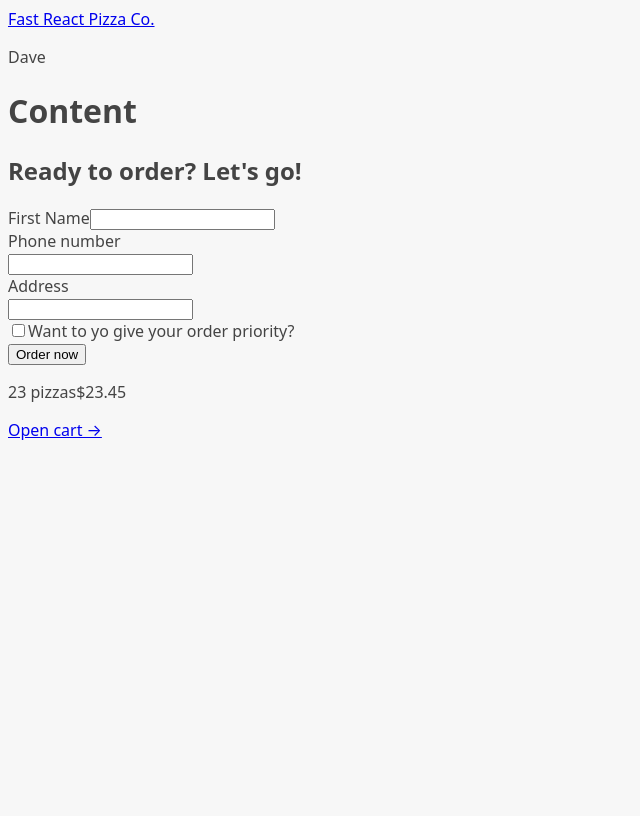
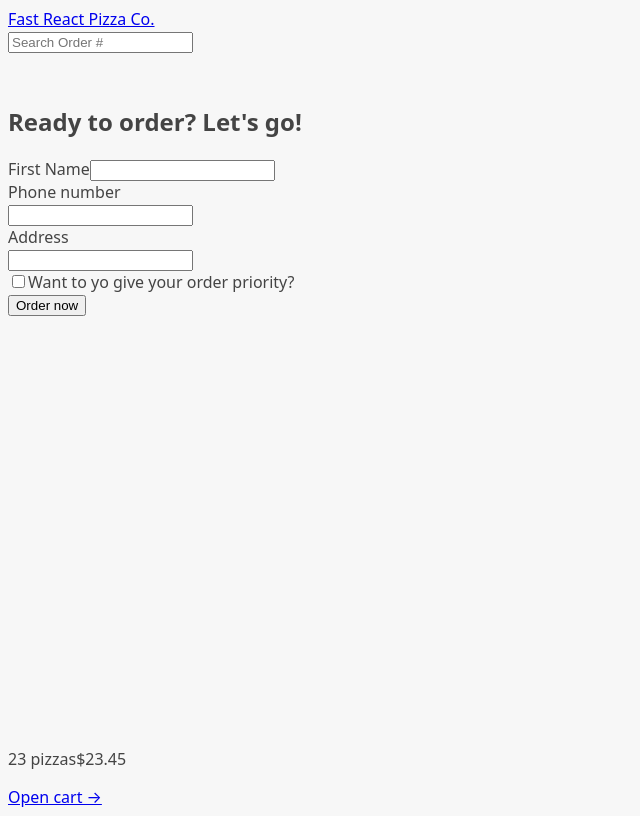
Before and after one commit to danielsadiq/16-fast-react-pizza, a React (Vite) app: page /order/new in a window 1280 px wide. Shown: the whole page, without its empty margins (0-640 px from the left). Built offline with nearby package versions, Linux system fonts and the light colour scheme.

Commit message:
part I complete

```diff
--- a/src/App.jsx
+++ b/src/App.jsx
@@ -1,20 +1,40 @@
 import { createBrowserRouter, RouterProvider } from "react-router-dom";
 import Home from "./ui/Home";
-import Menu, {loader as menuLoader} from "./features/menu/Menu";
+import Error from "./ui/Error";
+import Menu, { loader as menuLoader } from "./features/menu/Menu";
 import Cart from "./features/cart/Cart";
-import CreateOrder from "./features/order/CreateOrder";
-import Order from "./features/order/Order";
+import CreateOrder, {
+    action as createOrderAction,
+} from "./features/order/CreateOrder";
+import Order, { loader as orderLoader } from "./features/order/Order";
 import AppLayout from "./ui/AppLayout";
 
 const router = createBrowserRouter([
     {
         element: <AppLayout />,
+        // Every error in the children routes, will bubble up to the parent route,
+        // except it is handled in the route itself
+        errorElement: <Error />,
         children: [
             { path: "/", element: <Home /> },
-            { path: "/menu", element: <Menu /> },
+            {
+                path: "/menu",
+                element: <Menu />,
+                loader: menuLoader,
+                errorElement: <Error />,
+            },
             { path: "/cart", element: <Cart /> },
-            { path: "/order/new", element: <CreateOrder /> },
-            { path: "/order/:orderId", element: <Order /> },
+            {
+                path: "/order/new",
+                element: <CreateOrder />,
+                action: createOrderAction,
+            },
+            {
+                path: "/order/:orderId",
+                element: <Order />,
+                loader: orderLoader,
+                errorElement: <Error />,
+            },
         ],
     },
 ]);
--- a/src/features/menu/Menu.jsx
+++ b/src/features/menu/Menu.jsx
@@ -1,10 +1,20 @@
+import { useLoaderData } from "react-router-dom";
 import { getMenu } from "../../services/apiRestaurant";
+import MenuItem from "./MenuItem";
+
 function Menu() {
-  return <h1>Menu</h1>;
+  const menu = useLoaderData();
+  return (
+    <ul>
+      {menu.map((pizza) => (
+        <MenuItem pizza={pizza} key={pizza.id} />
+      ))}
+    </ul>
+    );
 }
 
 // eslint-disable-next-line react-refresh/only-export-components
-export async function loader(){
+export async function loader() {
   const menu = await getMenu();
   return menu;
 }
--- a/src/features/menu/MenuItem.jsx
+++ b/src/features/menu/MenuItem.jsx
@@ -1,3 +1,6 @@
+/* eslint-disable react/prop-types */
+import { formatCurrency } from "../../utilities/helpers";
+
 function MenuItem({ pizza }) {
   const { id, name, unitPrice, ingredients, soldOut, imageUrl } = pizza;
 
--- a/src/features/order/CreateOrder.jsx
+++ b/src/features/order/CreateOrder.jsx
@@ -1,4 +1,6 @@
-import { useState } from "react";
+// import { useState } from "react";
+import { Form, redirect, useActionData, useNavigation } from "react-router-dom";
+import { createOrder } from "../../services/apiRestaurant";
 
 // https://uibakery.io/regex-library/phone-number
 const isValidPhone = (str) =>
@@ -32,13 +34,18 @@ const fakeCart = [
 
 function CreateOrder() {
   // const [withPriority, setWithPriority] = useState(false);
+  const navigation = useNavigation();
+  const isSubmitting = navigation.state === "submitting";
+
+  const formErrors = useActionData();
   const cart = fakeCart;
 
   return (
     <div>
-      <h2>Ready to order? Let's go!</h2>
+      <h2>Ready to order? Let{`'`}s go!</h2>
 
-      <form>
+      {/* <Form method="POST" action="/order/new"> */}
+      <Form method="POST" >
         <div>
           <label>First Name</label>
           <input type="text" name="customer" required />
@@ -49,6 +56,7 @@ function CreateOrder() {
           <div>
             <input type="tel" name="phone" required />
           </div>
+          {formErrors?.phone && <p>{formErrors.phone}</p>}
         </div>
 
         <div>
@@ -70,11 +78,35 @@ function CreateOrder() {
         </div>
 
         <div>
-          <button>Order now</button>
+          {/* This is to pass data to the form in a dynamic way */}
+          <input type="hidden" name="cart" value={JSON.stringify(cart)} />
+          <button disabled={isSubmitting}>
+            {isSubmitting ? "Placing order" : "Order now"}
+          </button>
         </div>
-      </form>
+      </Form>
     </div>
   );
 }
 
+// eslint-disable-next-line react-refresh/only-export-components
+export async function action({request}){
+  const formData = await request.formData();
+  const data = Object.fromEntries(formData);
+
+  const order = {...data,
+    cart: JSON.parse(data.cart),
+    priority: data.priority === "on"
+  }
+  const errors = {};
+  if (!isValidPhone(order.phone)) errors.phone = "Please give us a valid phone number. We might need it to contact you"
+  // To check if the errors object is empty
+  if (Object.keys(errors).length > 0) return errors;
+
+  // If everything is okay, create new order and redirect.
+  const newOrder = await createOrder(order);
+
+  return redirect(`/order/${newOrder.id}`)
+}
+
 export default CreateOrder;
--- a/src/features/order/Order.jsx
+++ b/src/features/order/Order.jsx
@@ -1,56 +1,23 @@
 // Test ID: IIDSAT
-
 import {
   calcMinutesLeft,
   formatCurrency,
   formatDate,
 } from "../../utilities/helpers"
-
-const order = {
-  id: "ABCDEF",
-  customer: "Jonas",
-  phone: "123456789",
-  address: "Arroios, Lisbon , Portugal",
-  priority: true,
-  estimatedDelivery: "2027-04-25T10:00:00",
-  cart: [
-    {
-      pizzaId: 7,
-      name: "Napoli",
-      quantity: 3,
-      unitPrice: 16,
-      totalPrice: 48,
-    },
-    {
-      pizzaId: 5,
-      name: "Diavola",
-      quantity: 2,
-      unitPrice: 16,
-      totalPrice: 32,
-    },
-    {
-      pizzaId: 3,
-      name: "Romana",
-      quantity: 1,
-      unitPrice: 15,
-      totalPrice: 15,
-    },
-  ],
-  position: "-9.000,38.000",
-  orderPrice: 95,
-  priorityPrice: 19,
-};
+import { getOrder } from "../../services/apiRestaurant";
+import { useLoaderData } from "react-router-dom";
 
 function Order() {
   // Everyone can search for all orders, so for privacy reasons we're gonna gonna exclude names or address, these are only for the restaurant staff
+  const order = useLoaderData();
   const {
-    id,
+    // id,
     status,
     priority,
     priorityPrice,
     orderPrice,
     estimatedDelivery,
-    cart,
+    // cart,
   } = order;
   const deliveryIn = calcMinutesLeft(estimatedDelivery);
 
@@ -82,5 +49,12 @@ function Order() {
     </div>
   );
 }
+// We use params here because the useParams hook cannot work normal fucntions
+// Only components
+// eslint-disable-next-line react-refresh/only-export-components
+export async function loader({params}){
+  const order = await getOrder(params.orderId);
+  return order;
+}
 
 export default Order;
--- /dev/null
+++ b/src/features/order/SearchOrder.jsx
@@ -0,0 +1,25 @@
+import { useState } from "react";
+import { useNavigate } from "react-router-dom";
+
+function SearchOrder() {
+    const [query, setQuery] = useState("");
+    const navigate = useNavigate();
+
+    function handleSubmit(e){
+        e.preventDefault();
+        if (!query) return;
+        navigate(`/order/${query}`);
+        setQuery("");
+    }
+    return (
+        <form onSubmit={handleSubmit}>
+            <input
+                placeholder="Search Order #"
+                value={query}
+                onChange={(e) => setQuery(e.target.value)}
+            />
+        </form>
+    );
+}
+
+export default SearchOrder;
--- a/src/services/apiRestaurant.js
+++ b/src/services/apiRestaurant.js
@@ -7,7 +7,6 @@ export async function getMenu() {
   if (!res.ok) throw Error('Failed getting menu');
 
   const { data } = await res.json();
-  console.log(data);
   return data;
 }
 
--- a/src/ui/AppLayout.jsx
+++ b/src/ui/AppLayout.jsx
@@ -1,13 +1,17 @@
-import { Outlet } from "react-router-dom";
+import { Outlet, useNavigation } from "react-router-dom";
 import CartOverview from "../features/cart/CartOverview";
 import Header from "./Header";
+import Loader from "./Loader";
 
 function AppLayout() {
+    const navigation = useNavigation();
+    const isLoading = navigation.state === "loading";
+
     return (
-        <div>
+        <div className="layout">
+            {isLoading && <Loader />}
             <Header />
             <main>
-                <h1>Content</h1>
                 {/* The Outlet represents the child component in terms of routing */}
                 <Outlet />
             </main>
--- a/src/ui/Error.jsx
+++ b/src/ui/Error.jsx
@@ -1,12 +1,13 @@
-import { useNavigate } from 'react-router-dom';
+import { useNavigate, useRouteError } from 'react-router-dom';
 
 function NotFound() {
   const navigate = useNavigate();
+  const error = useRouteError();
 
   return (
     <div>
       <h1>Something went wrong 😢</h1>
-      <p>%MESSAGE%</p>
+      <p>{error.data}</p>
       <button onClick={() => navigate(-1)}>&larr; Go back</button>
     </div>
   );
--- a/src/ui/Header.jsx
+++ b/src/ui/Header.jsx
@@ -1,11 +1,11 @@
 import { Link } from "react-router-dom"
+import SearchOrder from "../features/order/SearchOrder"
 
 function Header() {
     return (
         <header>
             <Link to="/">Fast React Pizza Co.</Link>
-
-            <p>Dave</p>
+            <SearchOrder/>
         </header>
     )
 }
--- /dev/null
+++ b/src/ui/Loader.jsx
@@ -0,0 +1,8 @@
+function Loader() {
+    return (
+        <div className="loader">
+        </div>
+    )
+}
+
+export default Loader
```
